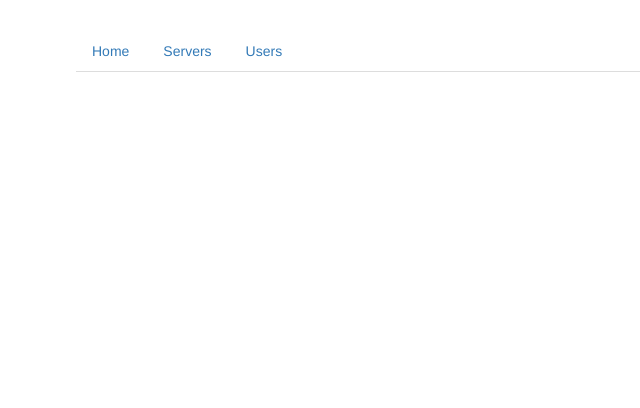
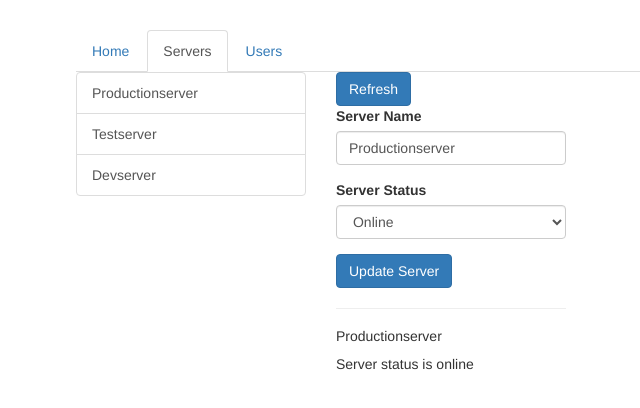
Before and after one commit to alpersarac/routing-start, an Angular app: page /servers/1/edit in a window 1280 px wide. Before the commit this address led to /. Shown: the top 408 px of the page, without its empty margins (189-829 px from the left). Built offline with nearby package versions, Linux system fonts and the light colour scheme.

Commit message:
passing query params, fragment with routerlink

```diff
--- a/src/app/app.component.html
+++ b/src/app/app.component.html
@@ -7,10 +7,10 @@
             [routerLinkActiveOptions]="{exact:true}">
               <a routerLink="/">Home</a></li>
         <li role="presentation"
-            routerLink="active">
+        routerLinkActive="active">
               <a routerLink="/servers">Servers</a></li>
         <li role="presentation"
-            routerLink="active">
+        routerLinkActive="active">
               <a [routerLink]="['users']">Users</a></li>
       </ul>
     </div>
--- a/src/app/app.module.ts
+++ b/src/app/app.module.ts
@@ -18,6 +18,7 @@ const appRoutes: Routes =[
   { path: 'users', component: UserComponent},
   { path: 'users/:id/:name', component: UserComponent},
   { path: 'servers', component: ServersComponent},
+  { path: 'servers/:id/edit', component: ServersComponent},
 ];
 @NgModule({
   declarations: [
--- a/src/app/home/home.component.html
+++ b/src/app/home/home.component.html
@@ -1,3 +1,3 @@
 <h4>Welcome to Server Manager 4.0</h4>
 <p>Manage your Servers and Users.</p>
-<button class="btn btn-primary" (click)="onLoadServers()">Load Servers</button>
+<button class="btn btn-primary" (click)="onLoadServers">Load Servers</button>
--- a/src/app/servers/servers.component.html
+++ b/src/app/servers/servers.component.html
@@ -2,6 +2,9 @@
   <div class="col-xs-12 col-sm-4">
     <div class="list-group">
       <a
+        [routerLink]="['/servers',5,'edit']"
+        [queryParams]="{allowEdit:'1'}"
+        fragment="loading"
         href="#"
         class="list-group-item"
         *ngFor="let server of servers">
```
